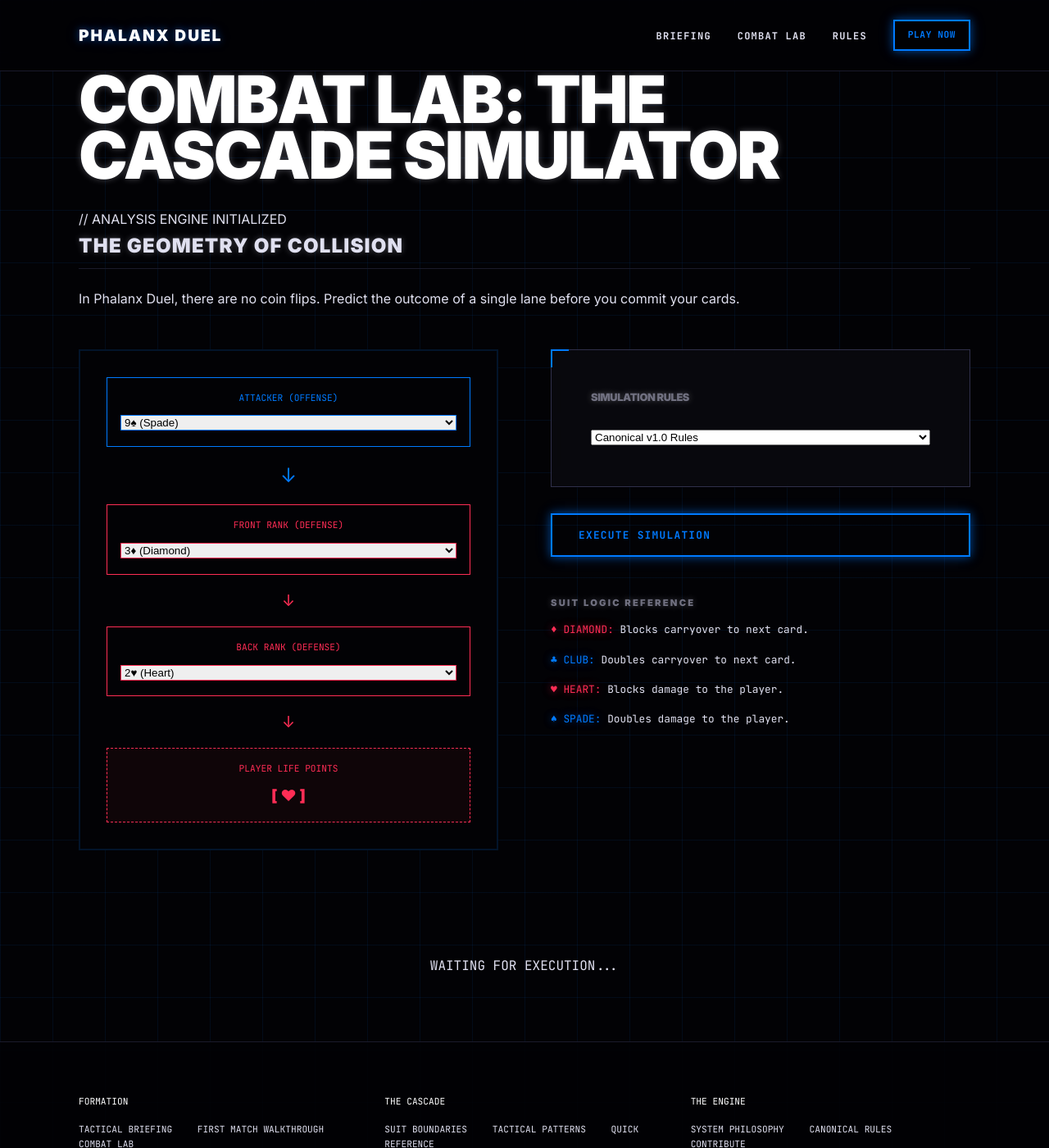
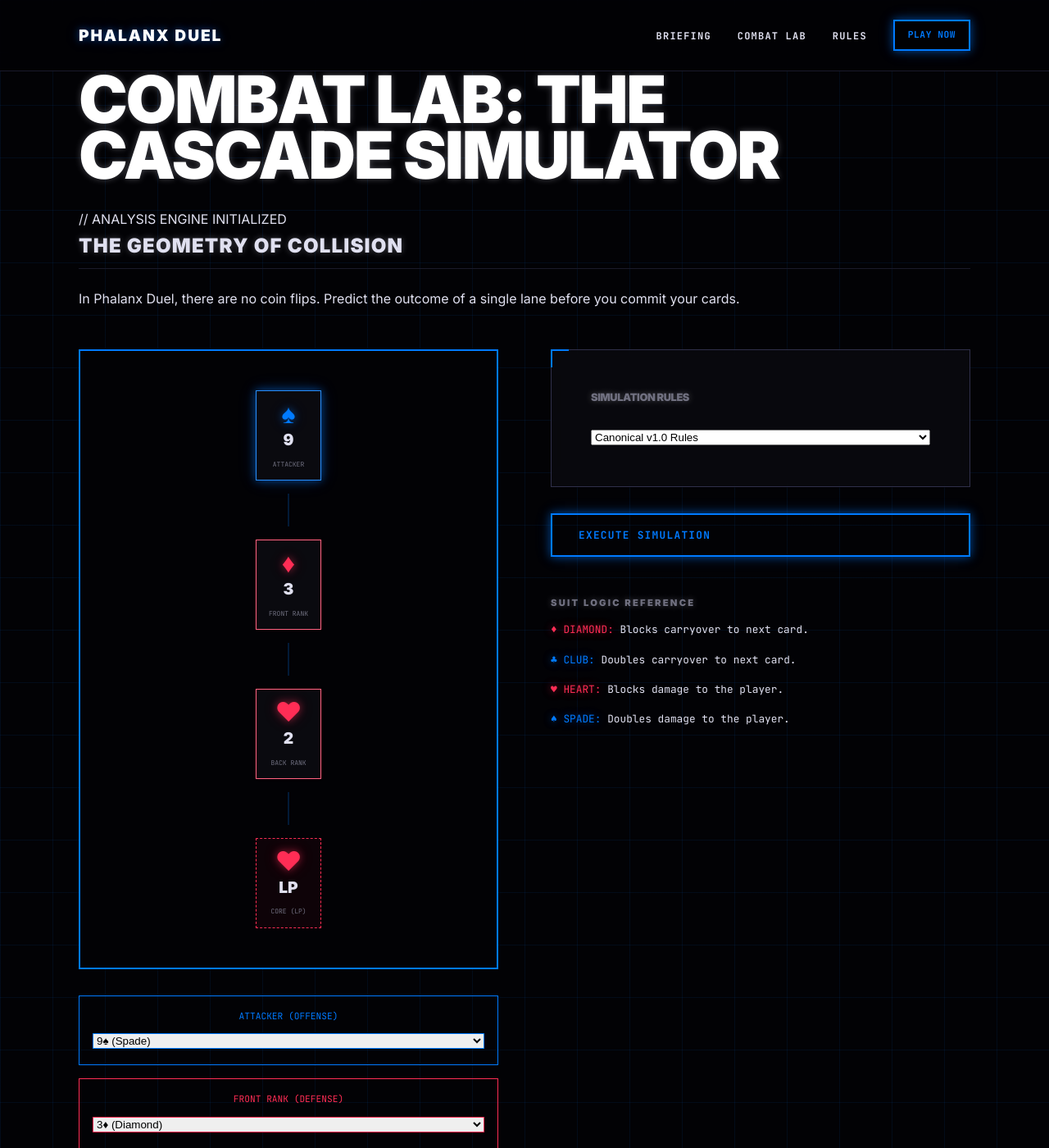
Before and after one commit to phalanxduel/phalanxduel.github.io, a Jekyll site: the page built from tools/battle-calculator.md, in a window 1280 px wide and 1400 px high. Shown: the whole window at 82% size. Built offline with Jekyll 4.4.1, drawn with Linux system fonts in a browser that asks for light colours.

Commit message:
feat(calculator): integrate high-fidelity cascade visualizer
- Migrate cascade-visualizer CSS to global site.css
- Replace static lane diagram in Battle Calculator with animated component
- Implement real-time JS data-binding between selectors and visualizer cards
- Add 'Core (LP)' slot to visualizer for full damage-path representation
- Trigger visual 'Cascade Pulse' on simulation execution

```diff
--- a/_includes/home/cascade-visualizer.html
+++ b/_includes/home/cascade-visualizer.html
@@ -1,7 +1,7 @@
-<div class="cascade-visualizer">
+<div class="cascade-visualizer cv-animating" id="cascade-vis">
   <div class="cv-lane">
     <!-- Attacker -->
-    <div class="cv-card cv-attacker">
+    <div class="cv-card cv-attacker" id="vis-attacker">
       <span class="cv-suit suit-s">♠</span>
       <span class="cv-rank">A</span>
       <div class="cv-label">ATTACKER</div>
@@ -13,7 +13,7 @@
     </div>
 
     <!-- Front Rank -->
-    <div class="cv-card cv-defender">
+    <div class="cv-card cv-defender" id="vis-front">
       <span class="cv-suit suit-d">♦</span>
       <span class="cv-rank">K</span>
       <div class="cv-label">FRONT RANK</div>
@@ -26,107 +26,22 @@
     </div>
 
     <!-- Back Rank -->
-    <div class="cv-card cv-defender">
+    <div class="cv-card cv-defender" id="vis-back">
       <span class="cv-suit suit-h">♥</span>
       <span class="cv-rank">7</span>
       <div class="cv-label">BACK RANK</div>
     </div>
+
+    <!-- Breach Path -->
+    <div class="cv-path cv-breach">
+      <div class="cv-pulse"></div>
+    </div>
+
+    <!-- Core -->
+    <div class="cv-card cv-core" id="vis-core">
+      <span class="cv-suit suit-h">♥</span>
+      <span class="cv-rank">LP</span>
+      <div class="cv-label">CORE (LP)</div>
+    </div>
   </div>
 </div>
-
-<style>
-.cascade-visualizer {
-  background: var(--color-bg);
-  border: 2px solid var(--color-offense);
-  padding: 2rem;
-  display: flex;
-  justify-content: center;
-  overflow: hidden;
-  position: relative;
-  min-height: 400px;
-}
-
-.cv-lane {
-  display: flex;
-  flex-direction: column;
-  align-items: center;
-  gap: 1rem;
-  position: relative;
-}
-
-.cv-card {
-  width: 80px;
-  height: 110px;
-  border: 1px solid var(--color-border-up);
-  display: flex;
-  flex-direction: column;
-  align-items: center;
-  justify-content: center;
-  position: relative;
-  background: var(--color-surface);
-}
-
-.cv-attacker {
-  border-color: var(--color-offense);
-  box-shadow: var(--glow-offense);
-}
-
-.cv-defender {
-  border-color: var(--color-defense);
-}
-
-.cv-suit { font-size: 2rem; line-height: 1; }
-.cv-rank { font-weight: 900; font-size: 1.2rem; }
-.cv-label { font-size: 0.5rem; font-family: var(--font-mono); color: var(--color-text-dim); margin-top: 0.5rem; }
-
-.cv-path {
-  width: 2px;
-  height: 40px;
-  background: rgba(0, 122, 255, 0.2);
-  position: relative;
-}
-
-.cv-pulse {
-  position: absolute;
-  top: 0;
-  left: -1px;
-  width: 4px;
-  height: 10px;
-  background: var(--color-offense);
-  box-shadow: var(--glow-offense);
-  animation: cv-travel 2s infinite cubic-bezier(0.4, 0, 0.2, 1);
-}
-
-.cv-impact {
-  position: absolute;
-  inset: 0;
-  border: 2px solid var(--color-defense);
-  opacity: 0;
-  pointer-events: none;
-}
-
-@keyframes cv-travel {
-  0% { transform: translateY(-150px); opacity: 0; }
-  20% { opacity: 1; }
-  40% { transform: translateY(150px); }
-  60% { transform: translateY(300px); }
-  80% { opacity: 0; }
-  100% { transform: translateY(400px); opacity: 0; }
-}
-
-/* Impact sync animation */
-.cv-attacker { animation: cv-pulse-atk 2s infinite linear; }
-.cv-defender { animation: cv-impact-def 2s infinite linear; }
-
-@keyframes cv-pulse-atk {
-  0%, 100% { transform: scale(1); }
-  5% { transform: scale(1.1); border-color: #fff; }
-  15% { transform: scale(1); }
-}
-
-@keyframes cv-impact-def {
-  0%, 35% { transform: scale(1); border-color: var(--color-defense); }
-  40% { transform: scale(0.95); border-color: #fff; box-shadow: var(--glow-defense); }
-  50% { transform: scale(1); }
-}
-</style>
--- a/assets/css/site.css
+++ b/assets/css/site.css
@@ -387,7 +387,113 @@ section {
   background: rgba(2, 2, 5, 0.9);
 }
 
-.footer-inner a {
+/* Cascade Visualizer - Vector Component */
+.cascade-visualizer {
+  background: var(--color-bg);
+  border: 2px solid var(--color-offense);
+  padding: 3rem;
+  display: flex;
+  justify-content: center;
+  overflow: hidden;
+  position: relative;
+  min-height: 400px;
+}
+
+.cv-lane {
+  display: flex;
+  flex-direction: column;
+  align-items: center;
+  gap: 1rem;
+  position: relative;
+}
+
+.cv-card {
+  width: 80px;
+  height: 110px;
+  border: 1px solid var(--color-border-up);
+  display: flex;
+  flex-direction: column;
+  align-items: center;
+  justify-content: center;
+  position: relative;
+  background: var(--color-surface);
+  transition: var(--transition);
+}
+
+.cv-attacker {
+  border-color: var(--color-offense);
+  box-shadow: var(--glow-offense);
+}
+
+.cv-defender {
+  border-color: var(--color-defense);
+}
+
+.cv-core {
+  border: 1px dashed var(--color-defense);
+  background: rgba(255, 45, 85, 0.05);
+}
+
+.cv-suit { font-size: 2rem; line-height: 1; }
+.cv-rank { font-weight: 900; font-size: 1.2rem; }
+.cv-label { font-size: 0.5rem; font-family: var(--font-mono); color: var(--color-text-dim); margin-top: 0.5rem; text-transform: uppercase; }
+
+.cv-path {
+  width: 2px;
+  height: 40px;
+  background: rgba(0, 122, 255, 0.2);
+  position: relative;
+}
+
+.cv-pulse {
+  position: absolute;
+  top: 0;
+  left: -1px;
+  width: 4px;
+  height: 10px;
+  background: var(--color-offense);
+  box-shadow: var(--glow-offense);
+  opacity: 0;
+}
+
+.cv-animating .cv-pulse {
+  animation: cv-travel 2s infinite cubic-bezier(0.4, 0, 0.2, 1);
+}
+
+.cv-impact {
+  position: absolute;
+  inset: 0;
+  border: 2px solid var(--color-defense);
+  opacity: 0;
+  pointer-events: none;
+}
+
+@keyframes cv-travel {
+  0% { transform: translateY(-150px); opacity: 0; }
+  20% { opacity: 1; }
+  40% { transform: translateY(150px); }
+  60% { transform: translateY(300px); }
+  80% { opacity: 0; }
+  100% { transform: translateY(400px); opacity: 0; }
+}
+
+/* Impact sync animation */
+.cv-animating .cv-attacker { animation: cv-pulse-atk 2s infinite linear; }
+.cv-animating .cv-defender { animation: cv-impact-def 2s infinite linear; }
+
+@keyframes cv-pulse-atk {
+  0%, 100% { transform: scale(1); }
+  5% { transform: scale(1.1); border-color: #fff; }
+  15% { transform: scale(1); }
+}
+
+@keyframes cv-impact-def {
+  0%, 35% { transform: scale(1); border-color: var(--color-defense); }
+  40% { transform: scale(0.95); border-color: #fff; box-shadow: var(--glow-defense); }
+  50% { transform: scale(1); }
+}
+
+@media (max-width: 768px) {
   margin-right: 1.5rem;
   text-decoration: none;
 }
--- a/assets/js/battle-calculator.js
+++ b/assets/js/battle-calculator.js
@@ -122,7 +122,43 @@
       return narrative + "</p>";
   }
 
+  function updateVisualizer(attacker, front, back) {
+    const vis = document.getElementById("cascade-vis");
+    const vAtk = document.getElementById("vis-attacker");
+    const vFront = document.getElementById("vis-front");
+    const vBack = document.getElementById("vis-back");
+
+    if (!vis || !vAtk || !vFront || !vBack) return;
+
+    // Reset animation state
+    vis.classList.remove("cv-animating");
+    void vis.offsetWidth; // Trigger reflow
+
+    const setCard = (el, card) => {
+      if (!card) {
+        el.style.opacity = "0.2";
+        el.querySelector(".cv-suit").textContent = "";
+        el.querySelector(".cv-rank").textContent = "";
+        return;
+      }
+      el.style.opacity = "1";
+      el.querySelector(".cv-suit").textContent = suitSymbol[card.suit];
+      el.querySelector(".cv-rank").textContent = card.rank;
+      el.style.borderColor = card.suit === "H" || card.suit === "D" ? "var(--color-defense)" : "var(--color-offense)";
+    };
+
+    setCard(vAtk, attacker);
+    setCard(vFront, front);
+    setCard(vBack, back);
+
+    // Re-enable animation
+    vis.classList.add("cv-animating");
+  }
+
   function renderResult(root, attacker, front, back, mode, result) {
+    // Update the visualizer first
+    updateVisualizer(attacker, front, back);
+
     const logItems = result.log.map(function (entry) {
       return "<li style='margin-bottom: 0.5rem; border-left: 2px solid var(--grid-line-bold); padding-left: 1rem;'>" + entry + "</li>";
     }).join("");
@@ -231,8 +267,11 @@
       el.addEventListener("change", runSimulation);
     });
 
-    // We do NOT run an initial simulation anymore so the user has to click,
-    // which makes it a conscious study tool.
+    // Initial sync
+    const initialAtk = parseCard(attackerSelect.value);
+    const initialFront = parseCard(frontSelect.value);
+    const initialBack = parseCard(backSelect.value);
+    updateVisualizer(initialAtk, initialFront, initialBack);
   }
 
   if (document.readyState === "loading") {
--- a/tools/battle-calculator.md
+++ b/tools/battle-calculator.md
@@ -14,36 +14,24 @@ battle_calculator: true
   <div class="calculator-grid" style="display: grid; grid-template-columns: repeat(auto-fit, minmax(300px, 1fr)); gap: 4rem; margin: 3rem 0;">
 
     <!-- Lane Visualization (Simulation Surface) -->
-    <div class="tactical-lane-visualizer" style="background: var(--color-bg); border: 2px solid var(--grid-line-bold); padding: 2rem; display: flex; flex-direction: column; gap: 1rem; position: relative;">
+    <div class="tactical-lane-visualizer" style="position: relative;">
+      {% include home/cascade-visualizer.html %}
 
-      <!-- Attacker Slot -->
-      <div class="slot-attacker" style="border: 1px solid var(--color-offense); padding: 1rem; text-align: center;">
-        <span style="font-family: var(--font-mono); font-size: 0.7rem; color: var(--color-offense); display: block; margin-bottom: 0.5rem;">ATTACKER (OFFENSE)</span>
-        <select id="attacker-card" aria-label="Attacker card" style="width: 100%; border-color: var(--color-offense);"></select>
-      </div>
+      <div class="visualizer-inputs" style="display: grid; grid-template-columns: 1fr; gap: 1rem; margin-top: 2rem;">
+        <div class="slot-attacker" style="border: 1px solid var(--color-offense); padding: 1rem; text-align: center;">
+          <span style="font-family: var(--font-mono); font-size: 0.7rem; color: var(--color-offense); display: block; margin-bottom: 0.5rem;">ATTACKER (OFFENSE)</span>
+          <select id="attacker-card" aria-label="Attacker card" style="width: 100%; border-color: var(--color-offense);"></select>
+        </div>
 
-      <div style="text-align: center; color: var(--color-offense); font-size: 1.5rem;">↓</div>
+        <div class="slot-front" style="border: 1px solid var(--color-defense); padding: 1rem; text-align: center;">
+          <span style="font-family: var(--font-mono); font-size: 0.7rem; color: var(--color-defense); display: block; margin-bottom: 0.5rem;">FRONT RANK (DEFENSE)</span>
+          <select id="front-card" aria-label="Defender front card" style="width: 100%; border-color: var(--color-defense);"></select>
+        </div>
 
-      <!-- Front Defender Slot -->
-      <div class="slot-front" style="border: 1px solid var(--color-defense); padding: 1rem; text-align: center;">
-        <span style="font-family: var(--font-mono); font-size: 0.7rem; color: var(--color-defense); display: block; margin-bottom: 0.5rem;">FRONT RANK (DEFENSE)</span>
-        <select id="front-card" aria-label="Defender front card" style="width: 100%; border-color: var(--color-defense);"></select>
-      </div>
-
-      <div style="text-align: center; color: var(--color-defense); font-size: 1.2rem;">↓</div>
-
-      <!-- Back Defender Slot -->
-      <div class="slot-back" style="border: 1px solid var(--color-defense); padding: 1rem; text-align: center;">
-        <span style="font-family: var(--font-mono); font-size: 0.7rem; color: var(--color-defense); display: block; margin-bottom: 0.5rem;">BACK RANK (DEFENSE)</span>
-        <select id="back-card" aria-label="Defender back card" style="width: 100%; border-color: var(--color-defense);"></select>
-      </div>
-
-      <div style="text-align: center; color: var(--color-defense); font-size: 1.2rem;">↓</div>
-
-      <!-- Player Heart Slot -->
-      <div class="slot-player" style="border: 1px dashed var(--color-defense); padding: 1rem; text-align: center; background: rgba(255, 62, 62, 0.05);">
-        <span style="font-family: var(--font-mono); font-size: 0.7rem; color: var(--color-defense); display: block; margin-bottom: 0.5rem;">PLAYER LIFE POINTS</span>
-        <div style="font-weight: 900; font-size: 1.2rem; color: var(--color-defense);">[ ♥ ]</div>
+        <div class="slot-back" style="border: 1px solid var(--color-defense); padding: 1rem; text-align: center;">
+          <span style="font-family: var(--font-mono); font-size: 0.7rem; color: var(--color-defense); display: block; margin-bottom: 0.5rem;">BACK RANK (DEFENSE)</span>
+          <select id="back-card" aria-label="Defender back card" style="width: 100%; border-color: var(--color-defense);"></select>
+        </div>
       </div>
     </div>
 
```
